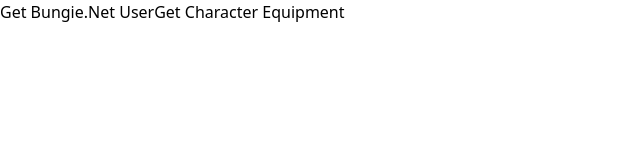
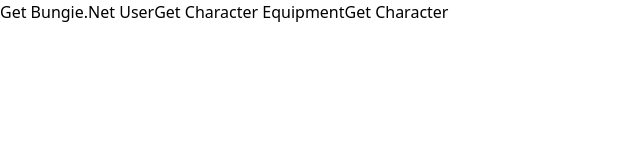
Before and after one commit to MarkCarson777/bungie-api, a React (Vite) app: page /testData in a window 1280 px wide. Shown: the top 160 px of the page, without its empty margins (0-640 px from the left). Built offline with nearby package versions, Linux system fonts and the light colour scheme; no server answers.

Commit message:
rendered character data using params and loader from react-router-dom

```diff
--- a/src/actions.tsx
+++ b/src/actions.tsx
@@ -1,6 +1,6 @@
 import axios from "axios";
 
-const BASE_URL = "https://www.bungie.net/platform";
+const BASE_URL = "https://www.bungie.net/Platform";
 const getHeaders = (apiKey: string) => ({
   headers: {
     "X-API-Key": apiKey,
@@ -27,6 +27,18 @@
   return fetchData(url, apiKey);
 };
 
+// See the DestinyComponentType enum for a list of valid components
+// https://bungie-net.github.io/#/components/schemas/Destiny.DestinyComponentType
+
+export const getCharacter = (
+  membershipId: string,
+  characterId: string,
+  apiKey: string
+) => {
+  const url = `${BASE_URL}/Destiny2/2/Profile/${membershipId}/Character/${characterId}/?components=Characters`;
+  return fetchData(url, apiKey);
+};
+
 export const getCharacterEquipment = (membershipId: string, apiKey: string) => {
   const url = `${BASE_URL}/Destiny2/2/Profile/${membershipId}/?components=CharacterEquipment`;
   return fetchData(url, apiKey);
--- a/src/main.tsx
+++ b/src/main.tsx
@@ -4,7 +4,7 @@
 
 import { Root } from "./routes/root.tsx";
 import { Data } from "./routes/data.tsx";
-import { Character } from "./routes/character.tsx";
+import { Character, loader as characterLoader } from "./routes/character.tsx";
 
 import "./index.css";
 
@@ -20,6 +20,7 @@
   {
     path: "/character/:characterId",
     element: <Character />,
+    loader: characterLoader,
   },
 ]);
 
--- a/src/routes/character.tsx
+++ b/src/routes/character.tsx
@@ -1,3 +1,23 @@
+import { useLoaderData, LoaderFunctionArgs } from "react-router-dom";
+
+import { getCharacter } from "../actions";
+
+const membershipId = import.meta.env.VITE_BUNGIE_MEMBERSHIP_ID as string;
+const apiKey = import.meta.env.VITE_BUNGIE_API_KEY as string;
+
+type LoaderParams = {
+  characterId: string;
+};
+
+export async function loader({ params }: LoaderFunctionArgs): Promise<any> {
+  const { characterId } = params as LoaderParams;
+  const character = await getCharacter(membershipId, characterId, apiKey);
+
+  return character;
+}
+
 export function Character() {
-  return <div>Character</div>;
+  const character = useLoaderData();
+
+  return <div>{JSON.stringify(character)}</div>;
 }
--- a/src/routes/data.tsx
+++ b/src/routes/data.tsx
@@ -1,6 +1,10 @@
 import { useState } from "react";
 
-import { getBungieNetUser, getCharacterEquipment } from "../actions";
+import {
+  getBungieNetUser,
+  getCharacterEquipment,
+  getCharacter,
+} from "../actions";
 
 export function Data() {
   const [data, setData] = useState();
@@ -22,6 +26,13 @@
         case "characterEquipment":
           response = await getCharacterEquipment(membershipId, apiKey);
           break;
+        case "character":
+          response = await getCharacter(
+            membershipId,
+            "2305843009719514198",
+            apiKey
+          );
+          break;
         default:
           throw new Error("Invalid action");
       }
@@ -38,6 +49,7 @@
       <button onClick={() => retrieveData("characterEquipment")}>
         Get Character Equipment
       </button>
+      <button onClick={() => retrieveData("character")}>Get Character</button>
       <main>{JSON.stringify(data)}</main>
     </>
   );
```
